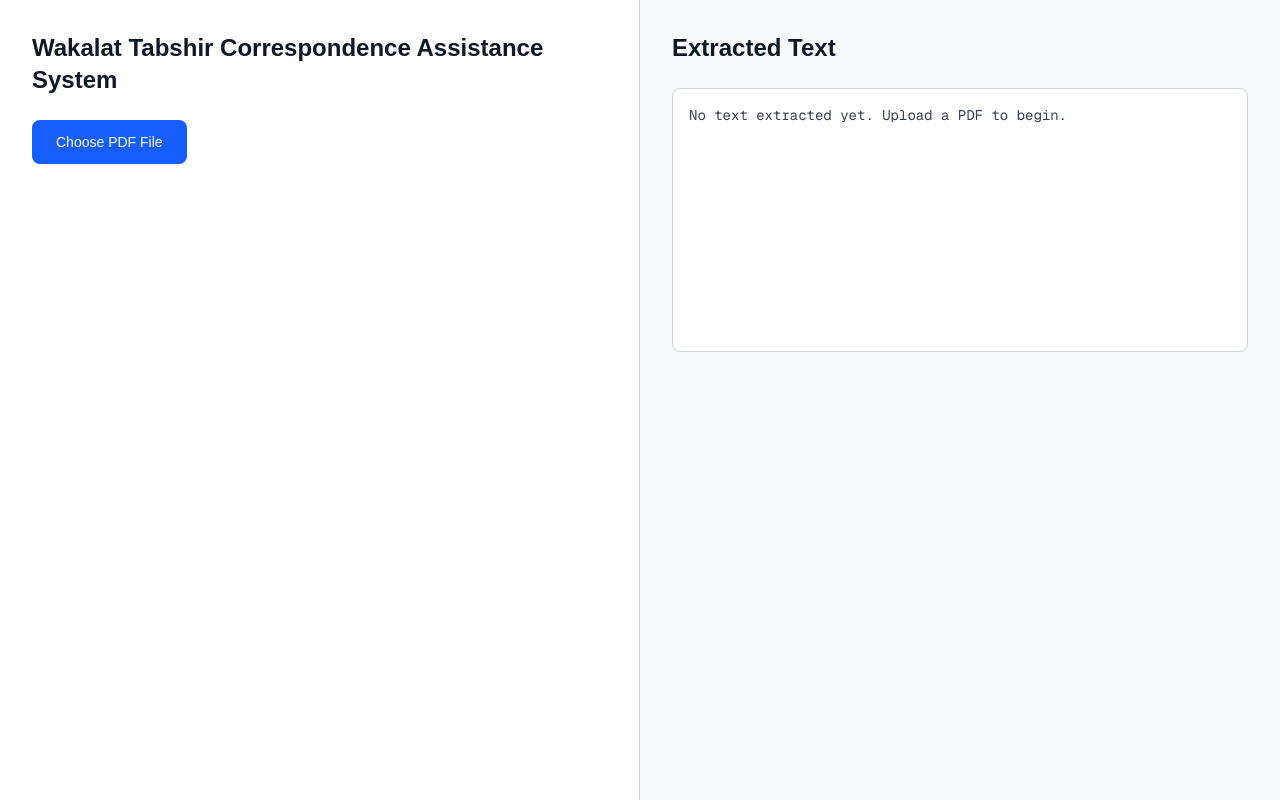
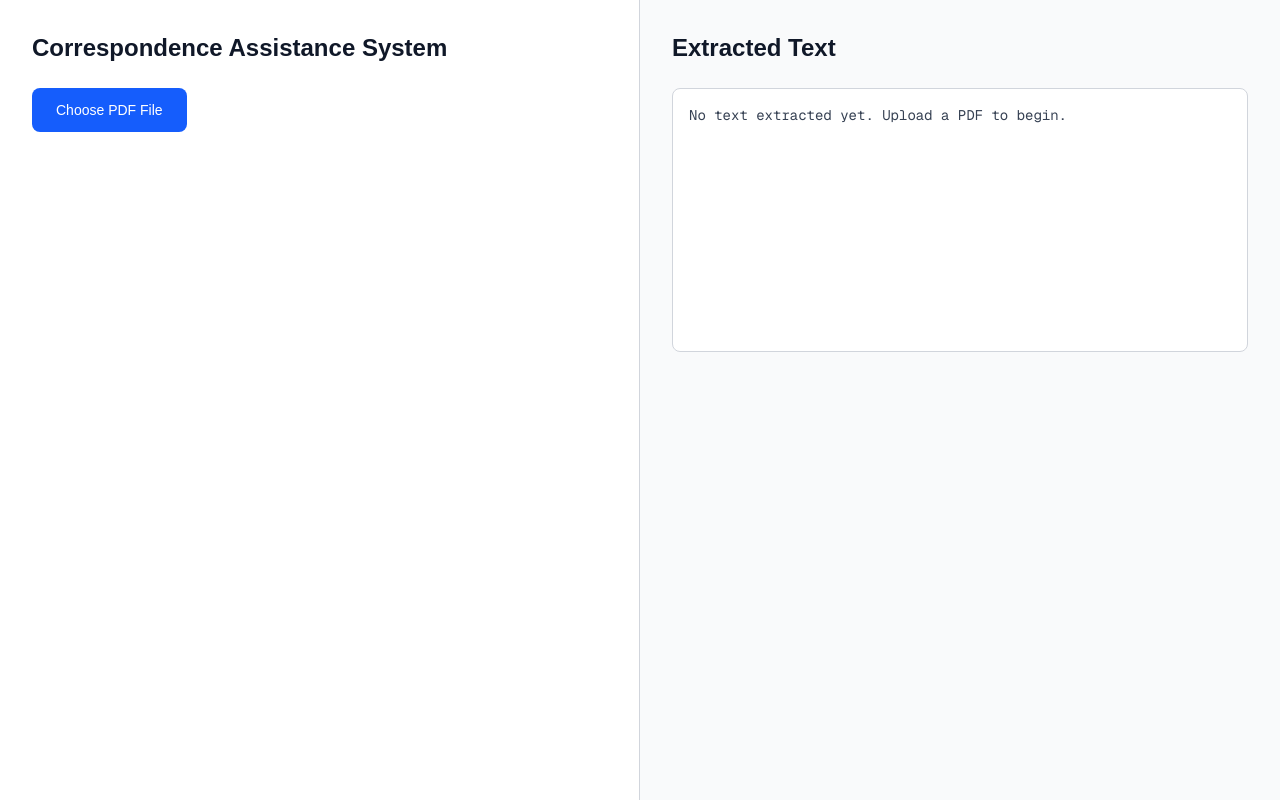
Before and after one commit to ham17ahm/tabshir-pdf-ocr-ai-app, a Next.js app: page / in a window 1280 px wide. Built offline with nearby package versions, Linux system fonts and the light colour scheme.

Commit message:
Minor updates

```diff
--- a/app/config/examples/Instructions.json
+++ b/app/config/examples/Instructions.json
@@ -22,13 +22,13 @@
       "example": "آپ نے  فہیم خان صاحب مربی سلسلہ کی درخواست برائے رخصت اپنی سفارش کے ساتھ ارسال کی ہے جس میں انہوں نے 15تا19 فروری 2022ء اپنے دوست کی شادی میں شمولیت  کے لئے یوکے  آنے کی اجازت کی درخواست کی ہے ۔"
     },
     {
-      "example": "مکرم  امیر صاحب بینن  نے مرزا انوار الحق صاحب مبلغ سلسلہ  کی  درخواست برائے استحقاقی رخصت  اپنی سفارش کے ساتھ ارسال کی ہے۔"
+      "example": "مکرم  امیر صاحب بینن  نے مرزا انوار الحق صاحب مبلغ سلسلہ کی درخواست برائے استحقاقی رخصت اپنی سفارش کے ساتھ ارسال کی ہے۔"
     },
     {
       "example": "حضور انور ایدہ اللہ تعالیٰ بنصرہ العززیز نے مکرم طاہر احمد بھٹی صاحب مبلغ سلسلہ سیرالیون کو مع فیملی امریکہ جانے کی منظوری عطا فرمائی ہے۔انہیں حصول  ویزا کیلئے سپانسرلیٹر درکار ہے۔  \nاس حوالہ سے آنمحترم کو موصولہ  کوائف ارسال ہیں۔ براہ کرم سپانسرلیٹر بھجواکر ممنون فرمائیں۔"
     },
     {
-      "example": "آپ  نے مکرم سرفراز احمد  صاحب  استاد جامعہ احمدیہ  جرمنی  کی  درخواست برائے رخصت  ارسال کی ہے جس میں انہوں  نے   اپنی والدہ محترمہ کی تیمارداری کرنے کیلئے ذاتی خرچ  پر ۴ تا۲۴؍فروری ۲۰۲۲ء پاکستان جانے کی اجازت کی درخواست کی ہے۔"
+      "example": "آپ  نے مکرم سرفراز احمد صاحب استاد جامعہ احمدیہ جرمنی کی درخواست برائے رخصت ارسال کی ہے جس میں انہوں نے اپنی والدہ محترمہ کی تیمارداری کرنے کیلئے ذاتی خرچ پر ۴ تا۲۴؍فروری ۲۰۲۲ء پاکستان جانے کی اجازت کی درخواست کی ہے۔"
     }
   ]
 }
--- a/app/page.js
+++ b/app/page.js
@@ -30,7 +30,7 @@ export default function TestPdfPage() {
       {/* Left Column */}
       <div className="w-1/2 p-8 border-r border-gray-300 overflow-y-auto bg-white">
         <h1 className="text-2xl font-semibold text-gray-900 mb-6">
-          Wakalat Tabshir Correspondence Assistance System
+          Correspondence Assistance System
         </h1>
 
         {/* Buttons Row */}
```
